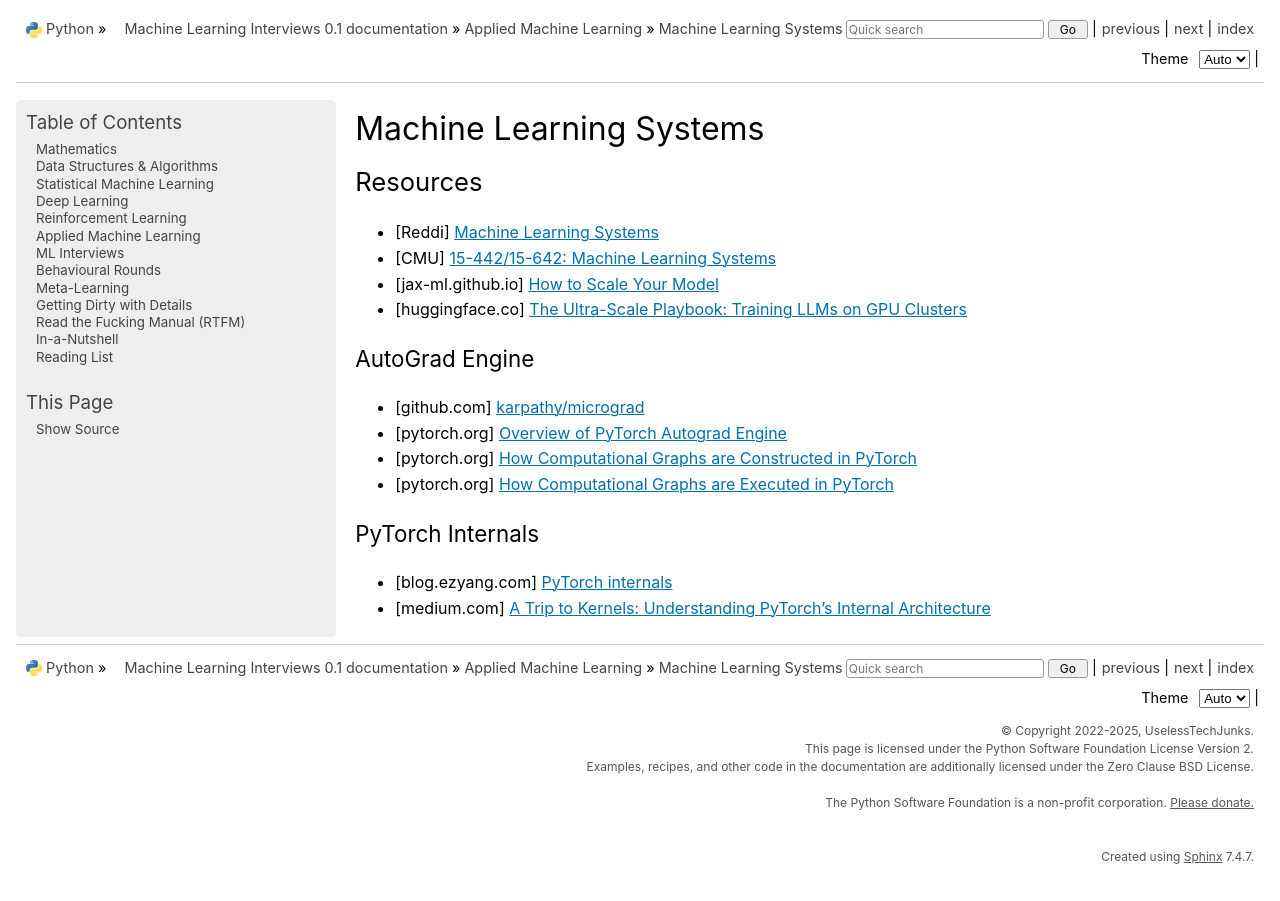
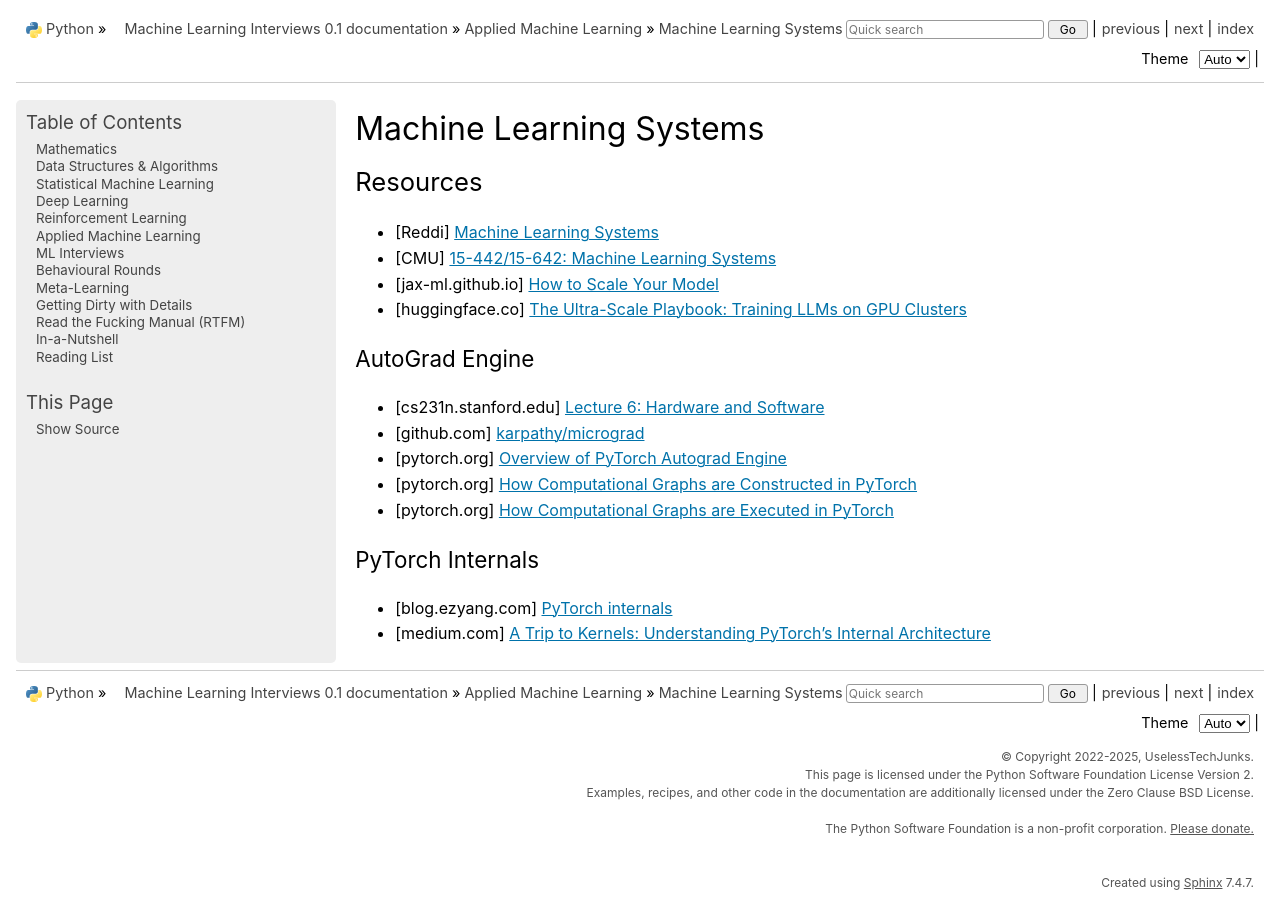
Before and after one commit to uselesstechjunks/leetcode, a Sphinx documentation site: the page built from docs/source/applied/sys/mlsys.rst, in a window 1280 px wide. Built offline with Sphinx 7.4.7, drawn with Linux system fonts in a browser that asks for light colours; pages that are not in the unit, such as notebooks, are missing from menus.

Commit message:
Update mlsys.rst

```diff
--- a/docs/source/applied/sys/mlsys.rst
+++ b/docs/source/applied/sys/mlsys.rst
@@ -12,6 +12,7 @@ Resources
 ===============================================================================
 AutoGrad Engine
 ===============================================================================
+- [cs231n.stanford.edu] `Lecture 6: Hardware and Software <https://cs231n.stanford.edu/slides/2021/lecture_6.pdf>`_
 - [github.com] `karpathy/micrograd <https://github.com/karpathy/micrograd/>`_
 - [pytorch.org] `Overview of PyTorch Autograd Engine <https://pytorch.org/blog/overview-of-pytorch-autograd-engine/>`_
 - [pytorch.org] `How Computational Graphs are Constructed in PyTorch <https://pytorch.org/blog/computational-graphs-constructed-in-pytorch/>`_
```
